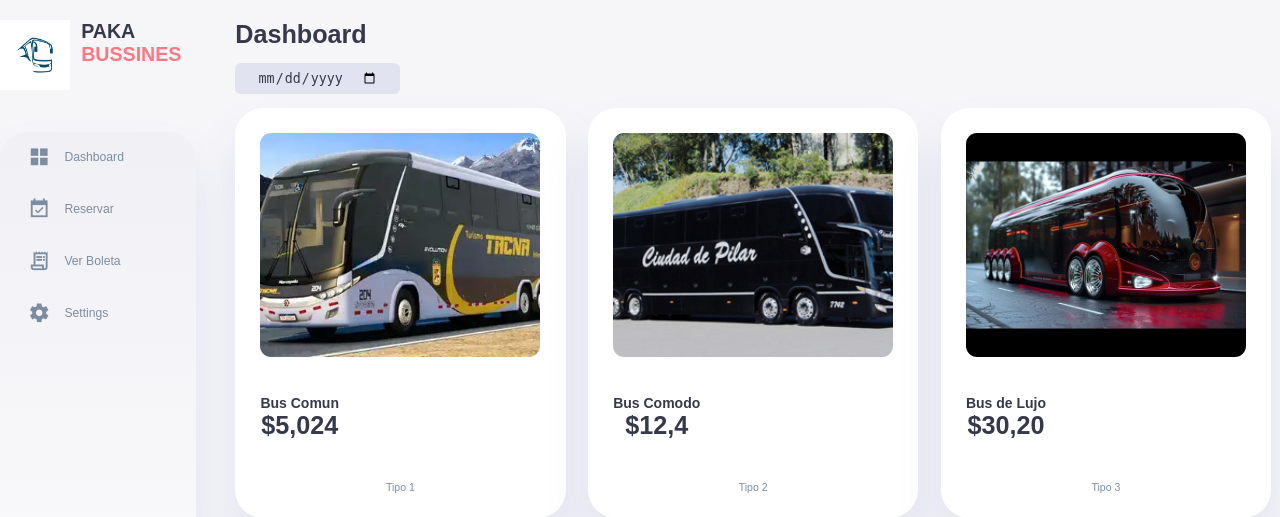
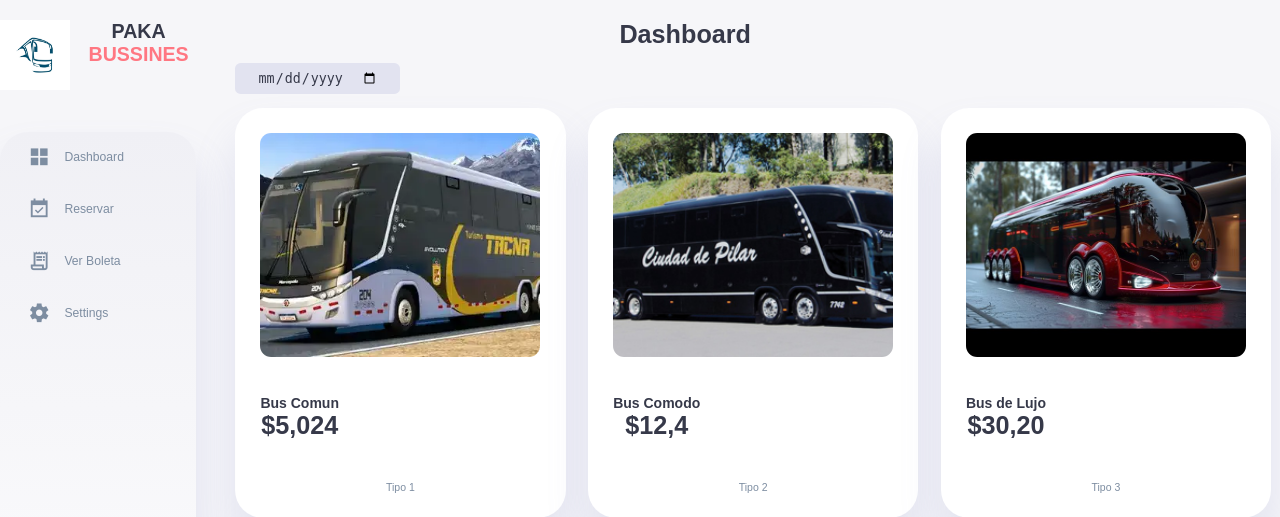
Before and after one commit to Olhes/ticket_sales_system, a PHP site: page /frontend/dashboard.php in a window 1280 px wide. Shown: the top 517 px of the page. Run offline with PHP 8.4, Linux system fonts and the light colour scheme.

Commit message:
loginmej

```diff
--- a/backend/classes/User.php
+++ b/backend/classes/User.php
@@ -36,7 +36,7 @@ class User {
     /**
      * Busca un usuario por su email.
      * @param string $email
-     * @return array|false Los datos del usuario o false si no se encuentra.
+     * @return array|false
      */
     public function findByEmail($email) {
         $query = "SELECT IdUsuario, Nombre, Correo, Contraseña FROM " . $this->table_name . " WHERE correo = :email LIMIT 0,1";
--- a/frontend/css/dashboard.css
+++ b/frontend/css/dashboard.css
@@ -76,15 +76,18 @@ img {
 }
 
 h1 {
+    text-align:center;
     font-weight:800;
     font-size:1.8rem;
 }
 
 h2 {
+    text-align:center;
     font-size:1.4rem;
 }
 
 h3 {
+    text-align:center;
     font-size:0.87rem;
 }
 
```
